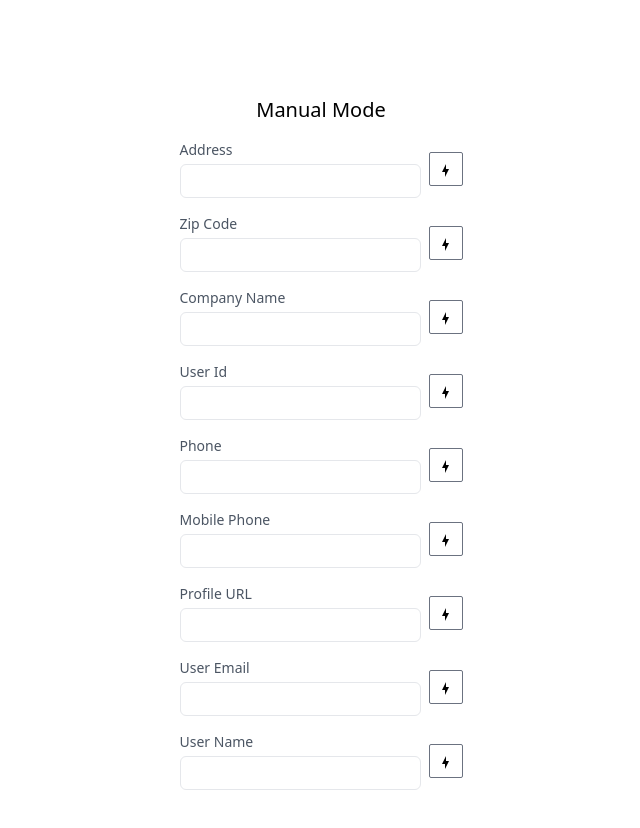
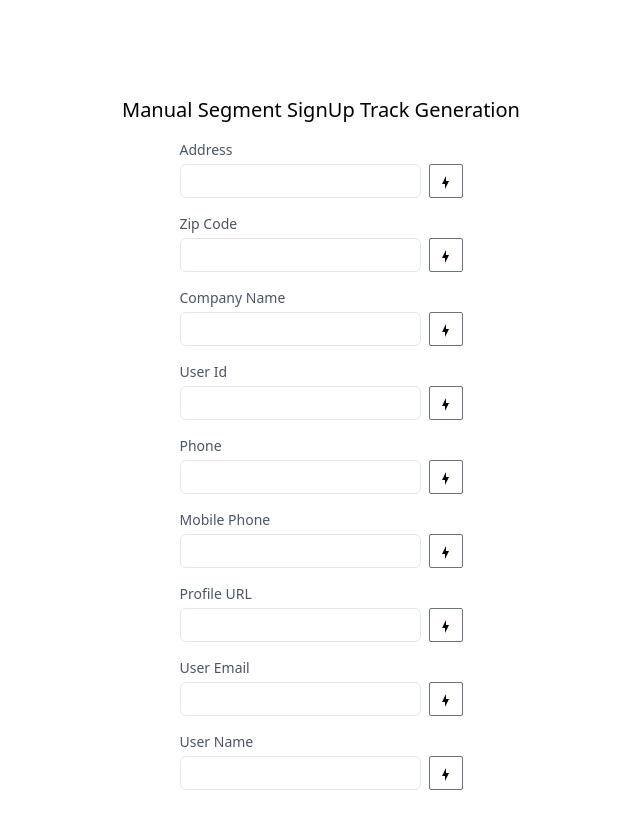
Before and after one commit to gonardfreeman/segment-test, a Next.js app: page /blc-sign-up-track in a window 1280 px wide. Shown: the top 828 px of the page, without its empty margins (319-959 px from the left). Built offline with nearby package versions, Linux system fonts and the light colour scheme.

Commit message:
fixed bugs

```diff
--- a/src/pages/blc-sign-up-track.tsx
+++ b/src/pages/blc-sign-up-track.tsx
@@ -16,7 +16,9 @@ function ManualMode() {
         <title>Manual Segment SignUp Track Generation</title>
       </Head>
       <main className="flex min-h-screen flex-col items-center justify-center gap-4 p-24 ">
-        <h1 className="text-xl color-slate-800">Manual Mode</h1>
+        <h1 className="text-xl color-slate-800">
+          Manual Segment SignUp Track Generation
+        </h1>
         <ManualFormComponent inputs={BLC_SIGN_UP_TRACK_INPUTS} />
       </main>
     </>
--- a/src/pages/components/blc-sign-up-manual.tsx
+++ b/src/pages/components/blc-sign-up-manual.tsx
@@ -13,7 +13,7 @@ function ManualMode({ inputs }: MainComponentProps) {
   return (
     <div className="flex flex-col items-center space-y-4">
       {inputs.map((input) => (
-        <div key={input.key} className="flex items-center space-x-2">
+        <div key={input.key} className="flex items-end gap-2">
           <Input
             label={input.label}
             value={inputValues[input.label]}
@@ -21,7 +21,14 @@ function ManualMode({ inputs }: MainComponentProps) {
               setInputValues({ ...inputValues, [input.label]: newValue })
             }
           />
-          <GenerateButton onClick={input.handleGenerate} />
+          <GenerateButton
+            onClick={() => {
+              setInputValues({
+                ...inputValues,
+                [input.label]: input.handleGenerate(),
+              });
+            }}
+          />
         </div>
       ))}
     </div>
```
